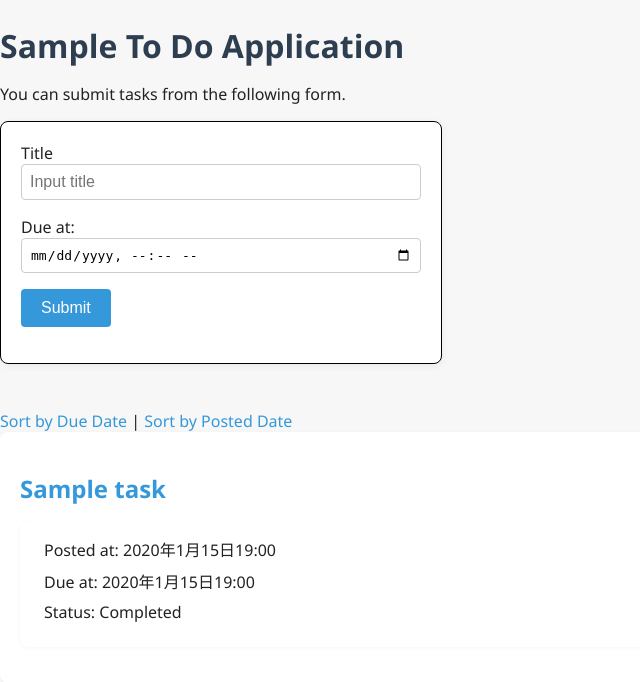
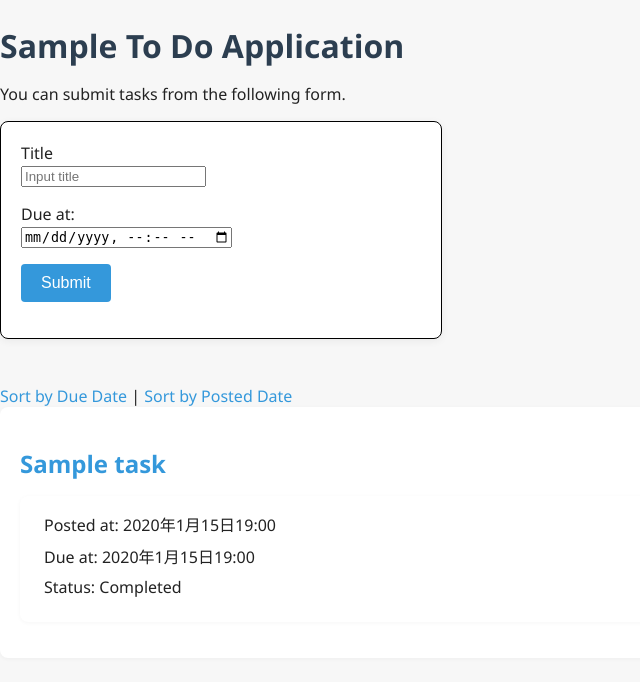
Before and after one commit to Enoki8/django-test-exercise, a Django app: page / in a window 1280 px wide. Shown: the top 682 px of the page, without its empty margins (0-640 px from the left). Run offline with Django 5.2, Linux system fonts and the light colour scheme; tables that the repository leaves empty hold one stand-in row (values such as "Sample post").

Commit message:
cssの改良

```diff
--- a/todo/static/todo/css/default.css
+++ b/todo/static/todo/css/default.css
@@ -24,16 +24,6 @@ form {
 
 form div {
     margin-bottom: 16px;
-}
-
-input[type="text"],
-input[type="datetime-local"] {
-    width: 100%;
-    padding: 8px;
-    border: 1px solid #ccc;
-    border-radius: 4px;
-    font-size: 1em;
-    box-sizing: border-box;
 }
 
 button {
@@ -94,3 +84,19 @@ a:hover {
   color: white;
   border-radius: 20px;
 }
+
+.text {
+    cursor: pointer;
+    transition: all 0.5s;
+}
+
+.text:hover {
+    background-color: greenyellow;
+    color: #333;
+    border-radius: 8px;
+}
+
+.description:hover {
+    background-color: black;
+    border-radius: 4px;
+}
--- a/todo/templates/todo/index.html
+++ b/todo/templates/todo/index.html
@@ -36,6 +36,7 @@
     {% for task in tasks %}
     <div class="text">
         <h2><a href="{% url 'detail' task.id %}">{{ task.title }}</a></h2>
+        <div class="description">
             <ul>
                 <li>Posted at: {{ task.posted_at }}</li>
                 {% if task.due_at %}
@@ -48,6 +49,7 @@
                 {% endif %}
             </ul>
         </div>
+    </div>
     {% endfor %}
 </body>
 
```
Lines whose indentation alone changed are shown as unchanged.
